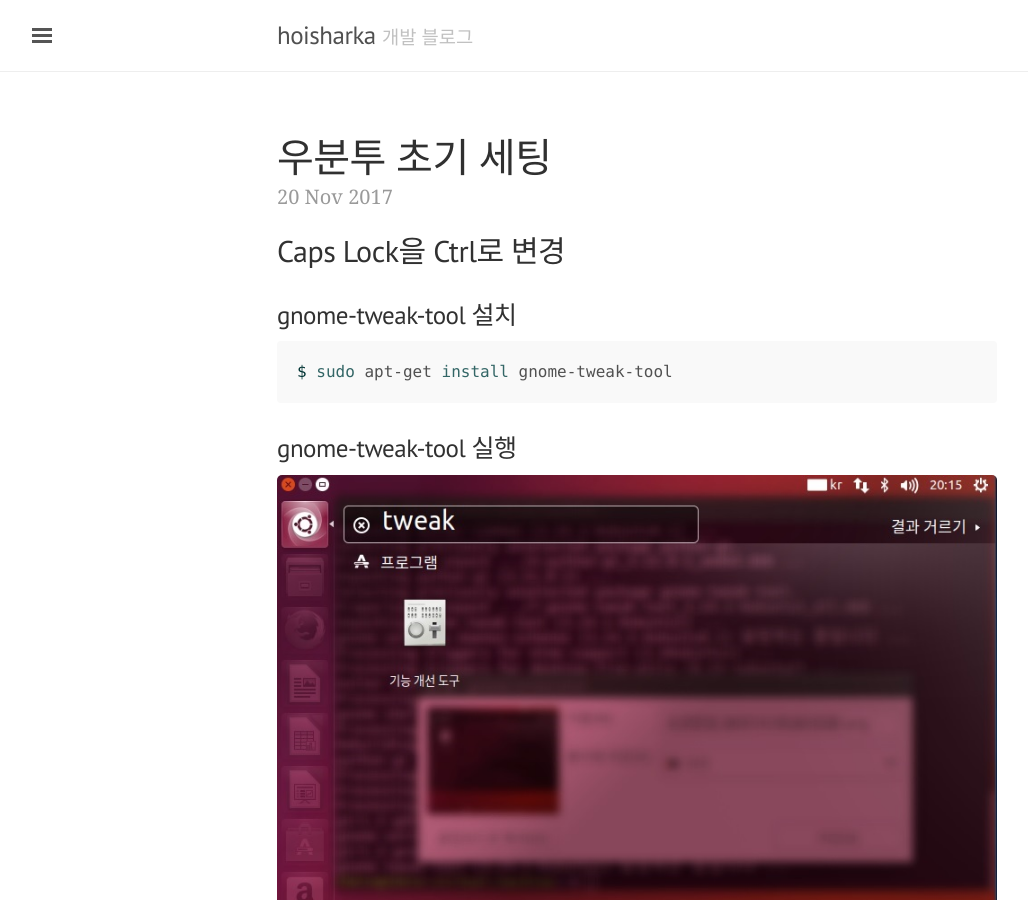
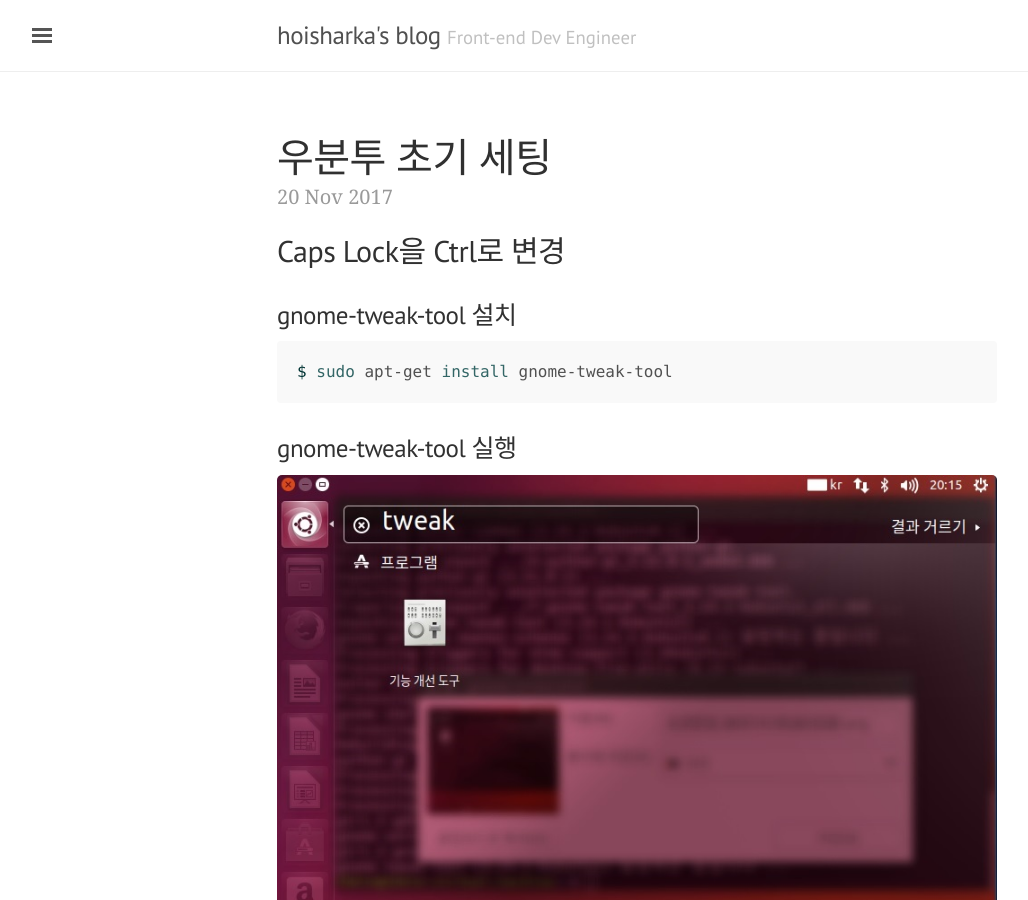
Before and after one commit to hoisharka/hoisharka.github.io, a Jekyll site: the page built from index.html, in a window 1280 px wide and 900 px high. Shown: the whole window, without its empty margins (3-1031 px from the left). Built offline with Jekyll 4.4.1, drawn with Linux system fonts in a browser that asks for light colours; some web fonts are replaced; the list of posts is cut into pages by our own code; some of the changed lines change nothing that is shown.

Commit message:
config.yml update

```diff
--- a/_config.yml
+++ b/_config.yml
@@ -5,8 +5,8 @@ permalink:           pretty
 #relative_permalinks: true
 
 # Setup
-title:               hoisharka
-tagline:             '개발 블로그'
+title:               hoisharka's blog
+tagline:             'Front-end Dev Engineer'
 description:         '웹 개발자 김태헌입니다.'
 url:                 https://hoisharka.github.com
 baseurl:             ''
@@ -14,9 +14,9 @@ paginate:            5
 
 # About/contact
 author:
-  name:              Mark Otto
-  url:               https://twitter.com/mdo
-  email:             markdotto@gmail.com
+  name:              KIM TAE HEON
+  url:               https://hoisharka.github.com
+  email:             hoisharka@gmail.com
 
 # Custom vars
 version:             1.0.0
@@ -24,20 +24,23 @@ version:             1.0.0
 plugins: [jekyll-paginate]
 
 # Tag setting
-collections:
-  tags:
-    output: true
-    permalink: /tags/:path/
+#collections:
+#  tags:
+#    output: true
+#    permalink: /tags/:path/
 
-defaults:
-  - scope:
-      path: ''
-      type: tags
-    values:
-      layout: tag
+#defaults:
+#  - scope:
+#      path: ''
+#      type: tags
+#    values:
+#      layout: tag
 
 google_analytics:
   ua: 'UA-109898110-1'
 
 github:
   repo: 'https://github.com/hoisharka/hoisharka.github.io'
+
+category_dir: category/
+tag_dir: tag/
```
